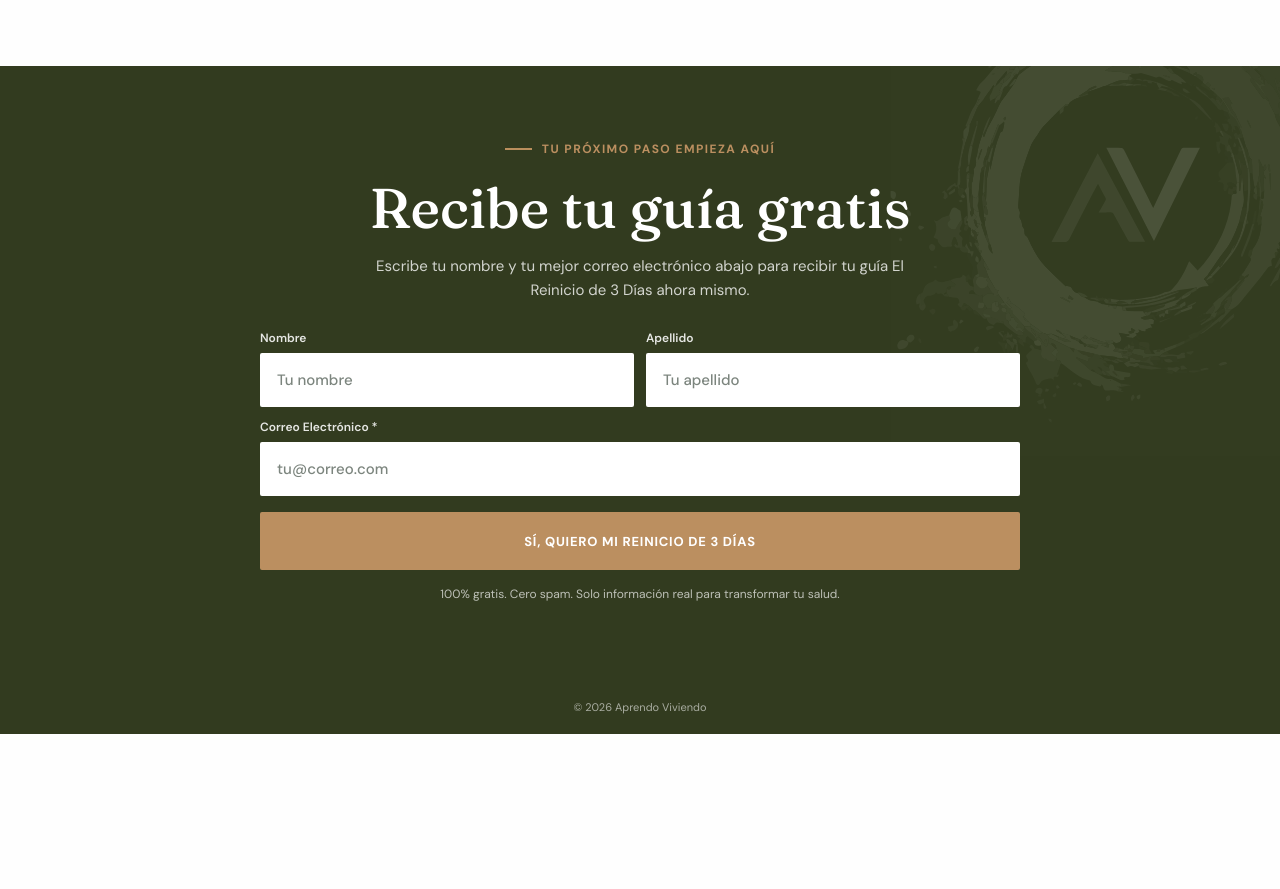
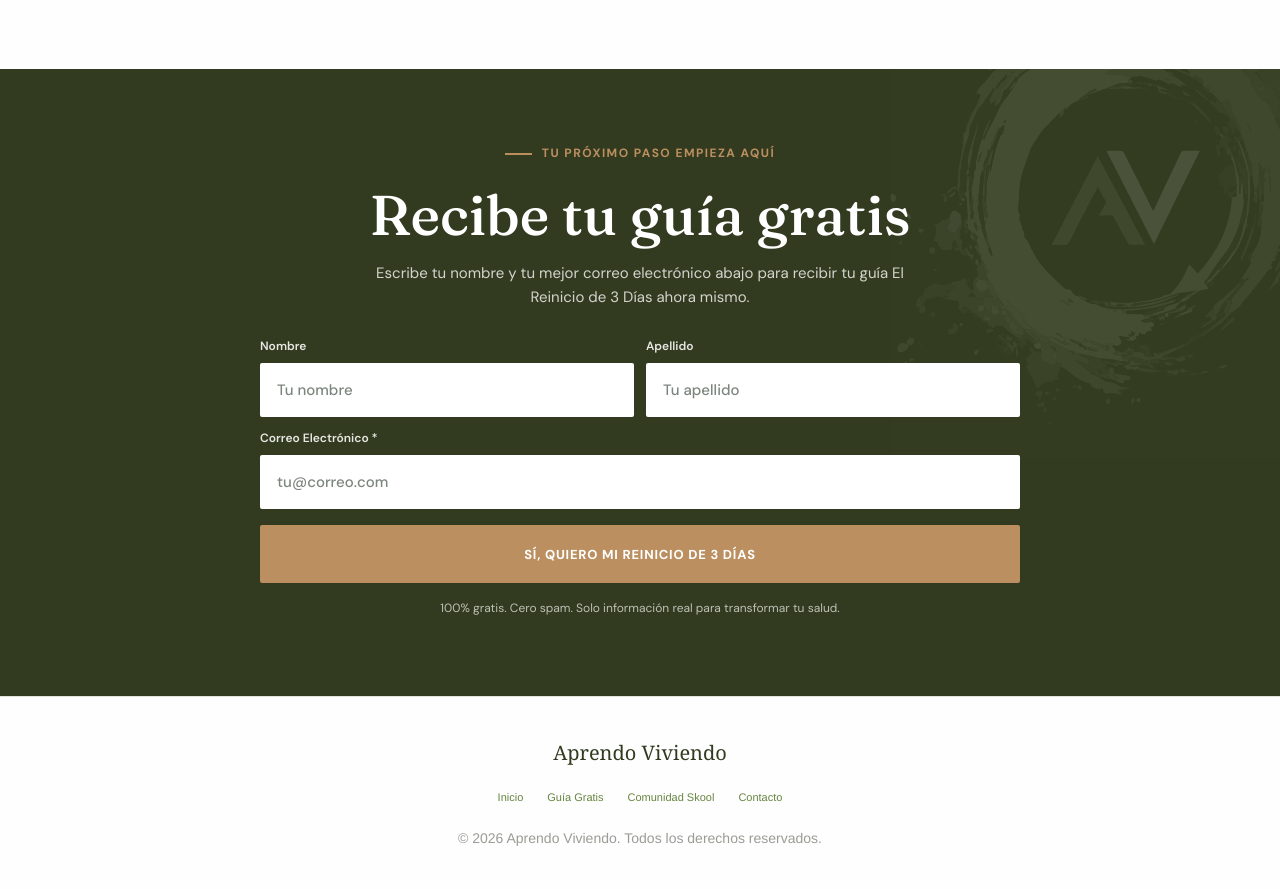
Before and after one commit to aprendo-viviendo/aprendo-viviendo.github.io, a plain HTML site: page reinicio-3-dias/index.html in a window 1280 px wide. Shown: the part 951-1840 px from the top of the page. Before the commit the page ends 1685 px from the top, so only its background shows below. Drawn offline with Linux system fonts and the light colour scheme; files whose address does not match are found by name.

Commit message:
Added global stylesheet and unified site-wide footer

```diff
--- a/reinicio-3-dias/index.html
+++ b/reinicio-3-dias/index.html
@@ -10,6 +10,7 @@
   <link rel="preconnect" href="https://fonts.googleapis.com">
   <link rel="preconnect" href="https://fonts.gstatic.com" crossorigin>
   <link href="https://fonts.googleapis.com/css2?family=DM+Sans:wght@400;500;600;700&family=Fraunces:opsz,wght@9..144,500;9..144,600;9..144,700&display=swap" rel="stylesheet">
+  <link rel="stylesheet" href="/styles.css">
   <link rel="stylesheet" href="styles.css">
   <script async src="https://www.googletagmanager.com/gtag/js?id=G-STF9F81YH5"></script>
   <script>
@@ -78,6 +79,17 @@
     </section>
   </main>
 
-  <footer>© 2026 Aprendo Viviendo</footer>
+  <footer class="site-footer">
+    <div class="footer-content">
+      <p class="footer-brand">Aprendo Viviendo</p>
+      <div class="footer-links">
+        <a href="/">Inicio</a>
+        <a href="/reinicio-3-dias/">Guía Gratis</a>
+        <a href="https://www.skool.com/aprendo-viviendo-comunidad-7021/about" target="_blank" rel="noopener">Comunidad Skool</a>
+        <a href="mailto:hola@aprendoviviendo.com">Contacto</a>
+      </div>
+      <p class="footer-copy">&copy; 2026 Aprendo Viviendo. Todos los derechos reservados.</p>
+    </div>
+  </footer>
 </body>
 </html>
--- /dev/null
+++ b/styles.css
@@ -0,0 +1,100 @@
+/* Global CSS Resets and Defaults */
+* {
+  margin: 0;
+  padding: 0;
+  box-sizing: border-box;
+}
+
+html {
+  scroll-behavior: smooth;
+}
+
+body {
+  line-height: 1.6;
+}
+
+img, picture, video, canvas, svg {
+  display: block;
+  max-width: 100%;
+  height: auto;
+}
+
+button, input, optgroup, select, textarea {
+  font-family: inherit;
+}
+
+p, h1, h2, h3, h4, h5, h6 {
+  overflow-wrap: break-word;
+}
+
+a {
+  color: inherit;
+  text-decoration: inherit;
+}
+
+/* Global Site Footer */
+.site-footer {
+  background: #fefefe;
+  border-top: 1px solid #e2e4db;
+  color: #6b7264;
+  font-family: Helvetica, Arial, sans-serif;
+  padding: 40px 20px;
+  text-align: center;
+  margin-top: auto;
+}
+
+.footer-content {
+  max-width: 1200px;
+  margin: 0 auto;
+}
+
+.footer-brand {
+  margin: 0 0 20px;
+  font-family: Georgia, serif;
+  font-size: 1.25rem;
+  font-weight: 500;
+  color: #323b1f;
+}
+
+.footer-links {
+  display: flex;
+  flex-wrap: wrap;
+  justify-content: center;
+  gap: 24px;
+  margin: 0 0 20px;
+}
+
+.footer-links a {
+  color: #668541;
+  text-decoration: none;
+  font-weight: 500;
+  transition: color 150ms ease;
+}
+
+.footer-links a:hover,
+.footer-links a:focus-visible {
+  color: #bb8f60;
+}
+
+.footer-links a:focus-visible {
+  outline: 2px solid #323b1f;
+  outline-offset: 2px;
+  border-radius: 2px;
+}
+
+.footer-copy {
+  margin: 0;
+  font-size: 0.875rem;
+  color: #9a9c96;
+}
+
+@media (max-width: 480px) {
+  .site-footer {
+    padding: 32px 16px;
+  }
+
+  .footer-links {
+    gap: 16px;
+    font-size: 0.95rem;
+  }
+}
```
Also changed, not shown: index.html (+14 -0 lines), links/index.html (+13 -1 lines).
